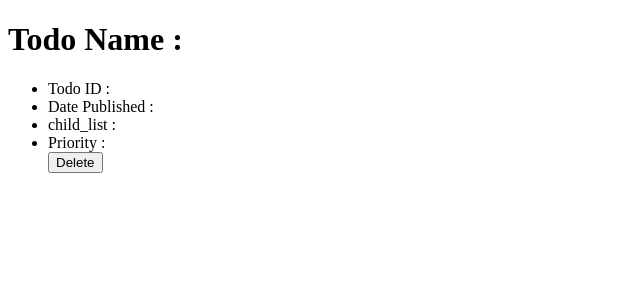
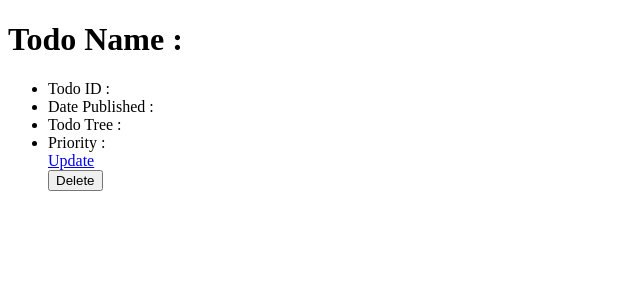
Before and after one commit to hojongs/django-todo-server, a Django app: page /1/ in a window 1280 px wide. Shown: the top 300 px of the page, without its empty margins (0-640 px from the left). Run offline with Django 3.2, Linux system fonts and the light colour scheme; data that the repository does not hold is empty.

Commit message:
Fixed update parent_todo

```diff
--- a/todo_list_app/views.py
+++ b/todo_list_app/views.py
@@ -1,5 +1,4 @@
 import logging
-from django.shortcuts import render
 from django.http import HttpResponse, HttpResponseRedirect, JsonResponse, HttpResponseForbidden, HttpResponseBadRequest
 from django.core.exceptions import ObjectDoesNotExist, ValidationError
 
@@ -27,11 +26,12 @@
 
 def create_todo(request):
     if request.method == 'POST':
+        logger.info('[create_todo] request.POST=%s', request.POST)
         form = TodoForm(request.POST)
 
         if form.is_valid():
             todo = form.save()
-            logger.info('[create] created todo=%s', todo)
+            logger.info('[create_todo] created todo=%s', todo)
 
             return JsonResponse(todo.info_dict())
 
@@ -55,10 +55,11 @@
 def update_todo(request, todo_id):
     if request.method == 'POST':
         try:
-            logger.info('[update_todo] todo_id=%s', todo_id)
+            logger.info('[update_todo] todo_id=%s request.POST=%s', todo_id, request.POST)
             todo = Todo.objects.get(id=todo_id)
+            todo.partial_update(request)
 
-            todo.__dict__.update(request.POST.items())
+            logger.info('[update_todo] todo.__dict__=%s', todo.__dict__)
             todo.full_clean()  # validation of fields
             todo.save()
             return JsonResponse(todo.info_dict())
@@ -90,7 +91,7 @@
             todo = Todo.objects.get(id=delete_id)
             todo.delete()
 
-            return HttpResponseRedirect('/')
+            return JsonResponse({'success': True})
         except Exception as e:
             logger.error('[delete] %s', e)
 
--- a/todo_list_client/static/js/common.js
+++ b/todo_list_client/static/js/common.js
@@ -1,5 +1,6 @@
 function todo_li(todo) {
-    return $('<li></li>').text('[' + todo.id + '] ' + todo.todo_name + ' (' + todo.priority + ') [' + todo.pub_date + ']');
+    var todo_id = '[<a href="/' + todo.id + '/">' + todo.id + '</a>] '
+    return $('<li></li>').html(todo_id + todo.todo_name + ' (' + todo.priority + ') [' + todo.pub_date + ']');
 }
 
 function add_todo_li(todo, parent) {
--- a/todo_list_client/static/js/detail.js
+++ b/todo_list_client/static/js/detail.js
@@ -1,5 +1,8 @@
 var todo_id = location.href.split('/').reverse()[1];
 console.log('/b/todo/' + todo_id);
+
+var a = $('#update');
+a.attr('href', '/todo_form/?todo_id=' + todo_id);
 
 $.ajax({
     url: '/b/todo/' + todo_id,
@@ -9,7 +12,7 @@
         $('<span>' + todo.todo_name + '</span>').appendTo($('#todo_name'));
         $('<span>' + todo.id + '</span>').appendTo($('#todo_id'));
         $('<span>' + todo.pub_date + '</span>').appendTo($('#pub_date'));
-        add_todo_li(todo, $("#child_list"));
+        add_todo_li(todo, $("#todo_tree"));
         $('<span>' + todo.priority + '</span>').appendTo($('#priority'));
 
         $('#delete_id').val(todo.id);
--- a/todo_list_client/templates/todo_list_client/detail.html
+++ b/todo_list_client/templates/todo_list_client/detail.html
@@ -9,11 +9,12 @@
     <ul>
         <li id="todo_id">Todo ID : </li>
         <li id="pub_date">Date Published : </li>
-        <li>child_list :
-            <ul id="child_list"></ul>
+        <li>Todo Tree :
+            <ul id="todo_tree"></ul>
         </li>
         <li id="priority">Priority : </li>
-        <form action="/b/delete" method="post">
+        <a href="" id="update">Update</a>
+        <form action="/b/delete/" method="post">
             <input type="hidden" id="delete_id" name="delete_id" />
             <input type="submit" value="Delete" />
             {% csrf_token %}
```
Also changed, not shown: todo_list_app/models.py (+14 -1 lines), todo_list_app/tests.py (+12 -2 lines).
